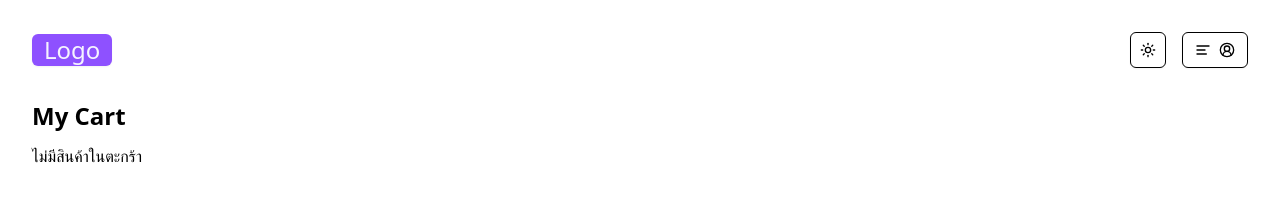
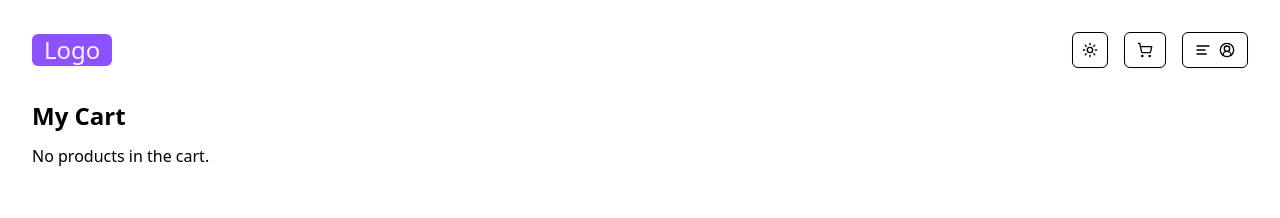
Before and after one commit to nattawat-chi/catalog-nextjs, a Next.js app: page /cart in a window 1280 px wide. Shown: the top 218 px of the page. Built offline with nearby package versions, Linux system fonts and the light colour scheme.

Commit message:
feat: add cart icon and badge

```diff
--- a/package.json
+++ b/package.json
@@ -25,7 +25,8 @@
     "react": "^19.0.0",
     "react-dom": "^19.0.0",
     "sonner": "^2.0.3",
-    "tailwind-merge": "^3.2.0"
+    "tailwind-merge": "^3.2.0",
+    "zustand": "^5.0.4"
   },
   "devDependencies": {
     "@eslint/eslintrc": "^3",
--- a/src/app/cart/page.tsx
+++ b/src/app/cart/page.tsx
@@ -1,16 +1,17 @@
 "use client";
 
 import { Button } from "@/components/ui/button";
-import { useCart } from "@/hooks/useCart";
+// import { useCart } from "@/hooks/useCart";
+import { useCartStore } from "@/store/useCartStore";
 
 function CartPage() {
-  const { cart, removeFromCart, clearCart } = useCart();
+  const { cart, removeFromCart, clearCart } = useCartStore();
 
   return (
     <div>
       <h1 className="text-2xl font-bold pb-3">My Cart</h1>
       {cart.length === 0 ? (
-        <p>ไม่มีสินค้าในตะกร้า</p>
+        <p>No products in the cart. </p>
       ) : (
         <ul>
           {cart.map((item) => (
--- a/src/components/Navbar/DarkMode.tsx
+++ b/src/components/Navbar/DarkMode.tsx
@@ -18,7 +18,7 @@ export function DarkMode() {
   return (
     <DropdownMenu>
       <DropdownMenuTrigger asChild>
-        <Button variant="outline" size="icon">
+        <Button className="cursor-pointer" variant="outline" size="icon">
           <Sun className="h-[1.2rem] w-[1.2rem] rotate-0 scale-100 transition-all dark:-rotate-90 dark:scale-0" />
           <Moon className="absolute h-[1.2rem] w-[1.2rem] rotate-90 scale-0 transition-all dark:rotate-0 dark:scale-100" />
           <span className="sr-only">Toggle theme</span>
--- a/src/components/Navbar/DropdownListMenu.tsx
+++ b/src/components/Navbar/DropdownListMenu.tsx
@@ -18,7 +18,7 @@ import { SignedIn, SignedOut, SignInButton, SignUpButton } from "@clerk/nextjs";
 const DropdownListMenu = () => {
   return (
     <DropdownMenu>
-      <DropdownMenuTrigger asChild>
+      <DropdownMenuTrigger className="cursor-pointer" asChild>
         <Button variant="outline">
           <AlignLeft />
           <UserIcon />
@@ -46,9 +46,11 @@ const DropdownListMenu = () => {
         <SignedIn>
           {links.map((item, index) => {
             return (
-              <DropdownMenuItem key={index}>
-                <Link href={item.href}>{item.label}</Link>
-              </DropdownMenuItem>
+              <Link href={item.href} key={index}>
+                <DropdownMenuItem className="cursor-pointer">
+                  {item.label}
+                </DropdownMenuItem>
+              </Link>
             );
           })}
           <DropdownMenuSeparator />
--- a/src/components/Navbar/Navbar.tsx
+++ b/src/components/Navbar/Navbar.tsx
@@ -1,8 +1,20 @@
+"use client";
+
 import { DarkMode } from "./DarkMode";
+import { ShoppingCart } from "lucide-react";
 import DropdownListMenu from "./DropdownListMenu";
 import Logo from "./Logo";
+import { Button } from "../ui/button";
+import Link from "next/link";
+import { useEffect } from "react";
+import { useCartStore } from "@/store/useCartStore";
 
 const Navbar = () => {
+  const { cart } = useCartStore();
+  const totalItems = cart.reduce((sum, item) => sum + item.quantity, 0);
+
+  // useEffect(() => {}, [totalItems, cart]);
+  // console.log("Total items in cart:", totalItems); // Debugging line to check the total items in the cart
   return (
     <nav>
       <div
@@ -14,6 +26,16 @@ const Navbar = () => {
         {/* DarkMode & Profile */}
         <div className="flex gap-4">
           <DarkMode />
+          <Link href="/cart">
+            <Button className="cursor-pointer relative" variant="outline">
+              <ShoppingCart />
+              {totalItems > 0 && (
+                <span className="absolute -top-1 -right-2 bg-red-500 text-white text-[10px] px-2 py-[2px] rounded-full">
+                  {totalItems}
+                </span>
+              )}
+            </Button>
+          </Link>
           <DropdownListMenu />
         </div>
       </div>
--- a/src/components/ProductsDetails.tsx
+++ b/src/components/ProductsDetails.tsx
@@ -12,8 +12,10 @@ import { GetAllProducts } from "@/lib/services/ProductApi";
 import { useEffect, useState } from "react";
 import { ProductsDetailsProps } from "@/types/ProductsType";
 import useDebounce from "@/hooks/useDebounce";
-import { useCart } from "@/hooks/useCart";
+// import { useCart } from "@/hooks/useCart";
+import { useCartStore } from "@/store/useCartStore";
 import { Button } from "./ui/button";
+import { toast } from "sonner";
 
 const ProductsDetails = ({
   selectedCategory,
@@ -25,7 +27,7 @@ const ProductsDetails = ({
   // debounce the search query to avoid excessive re-renders
   const debouncedSearchQuery = useDebounce(searchQuery, 300);
   // use the custom hook to manage the cart
-  const { addToCart } = useCart();
+  const { addToCart } = useCartStore();
 
   // Filter products based on the search query and selected category
   const filteredProducts = products.filter((p) => {
@@ -96,8 +98,11 @@ const ProductsDetails = ({
                     quantity: 1,
                     images: product.images,
                   };
-                  console.log("Adding to cart:", cartItem);
-                  alert("Added to cart");
+                  // console.log("Adding to cart:", cartItem);
+                  toast("Product added to cart", {
+                    description: `${product.title} has been added to your cart.`,
+                    duration: 2000,
+                  });
                   addToCart(cartItem);
                 }}
               >
--- a/src/hooks/useCart.ts
+++ b/src/hooks/useCart.ts
@@ -8,6 +8,8 @@ const CART_KEY = "shopping-cart";
 export function useCart() {
   const [cart, setCart] = useState<CartItem[]>([]);
   const [loaded, setLoaded] = useState(false);
+
+  console.log("your cart", cart);
 
   useEffect(() => {
     if (typeof window !== "undefined") {
--- /dev/null
+++ b/src/store/useCartStore.ts
@@ -0,0 +1,37 @@
+// hooks/useCartStore.ts
+import { create } from "zustand";
+import { persist } from "zustand/middleware";
+import { CartItem } from "@/types/CartItem";
+
+interface CartState {
+  cart: CartItem[];
+  addToCart: (item: CartItem) => void;
+  removeFromCart: (id: string) => void;
+  clearCart: () => void;
+}
+
+export const useCartStore = create<CartState>()(
+  persist(
+    (set, get) => ({
+      cart: [],
+      addToCart: (item) => {
+        const existing = get().cart.find((i) => i.id === item.id);
+        if (existing) {
+          set({
+            cart: get().cart.map((i) =>
+              i.id === item.id
+                ? { ...i, quantity: i.quantity + item.quantity }
+                : i
+            ),
+          });
+        } else {
+          set({ cart: [...get().cart, item] });
+        }
+      },
+      removeFromCart: (id) =>
+        set({ cart: get().cart.filter((item) => item.id !== id) }),
+      clearCart: () => set({ cart: [] }),
+    }),
+    { name: "cart-storage" } // ใช้ localStorage
+  )
+);
```
Also changed, not shown: 1 other file (tests, documents, lock files or other folders).
